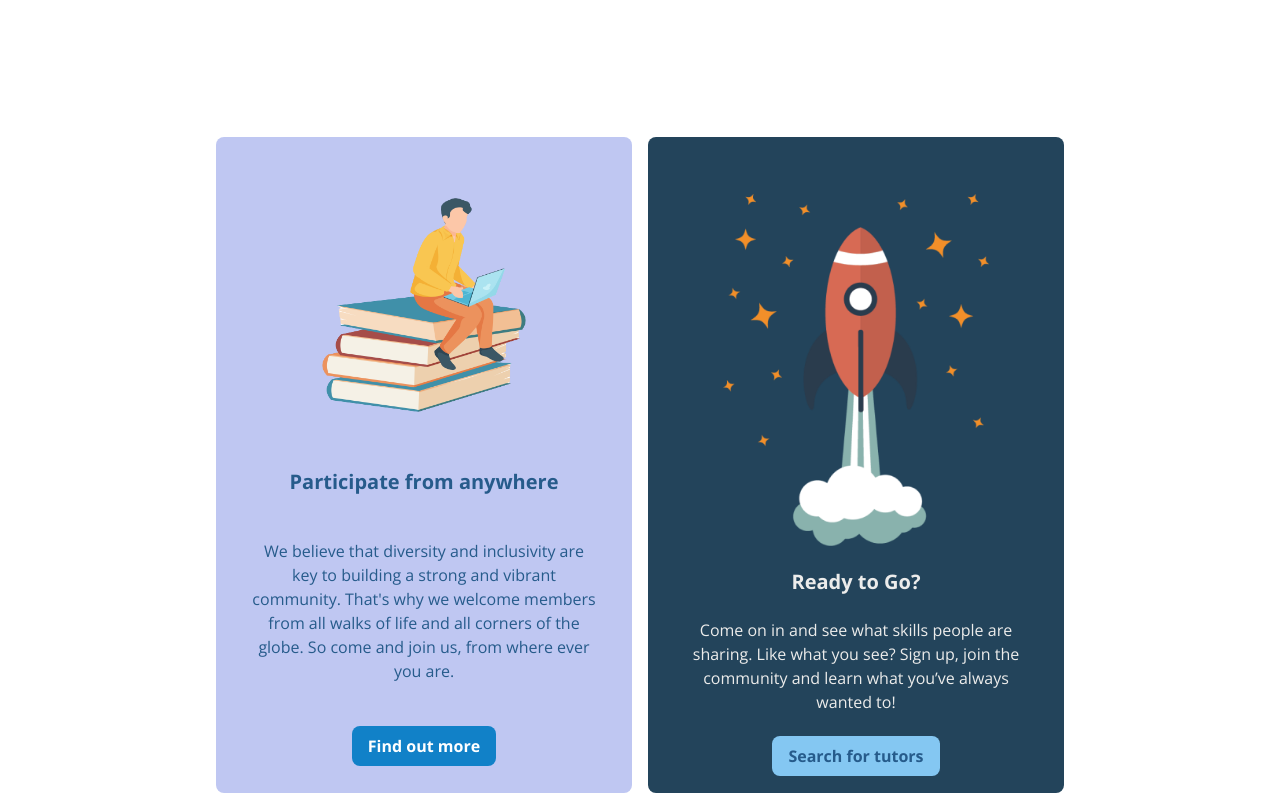
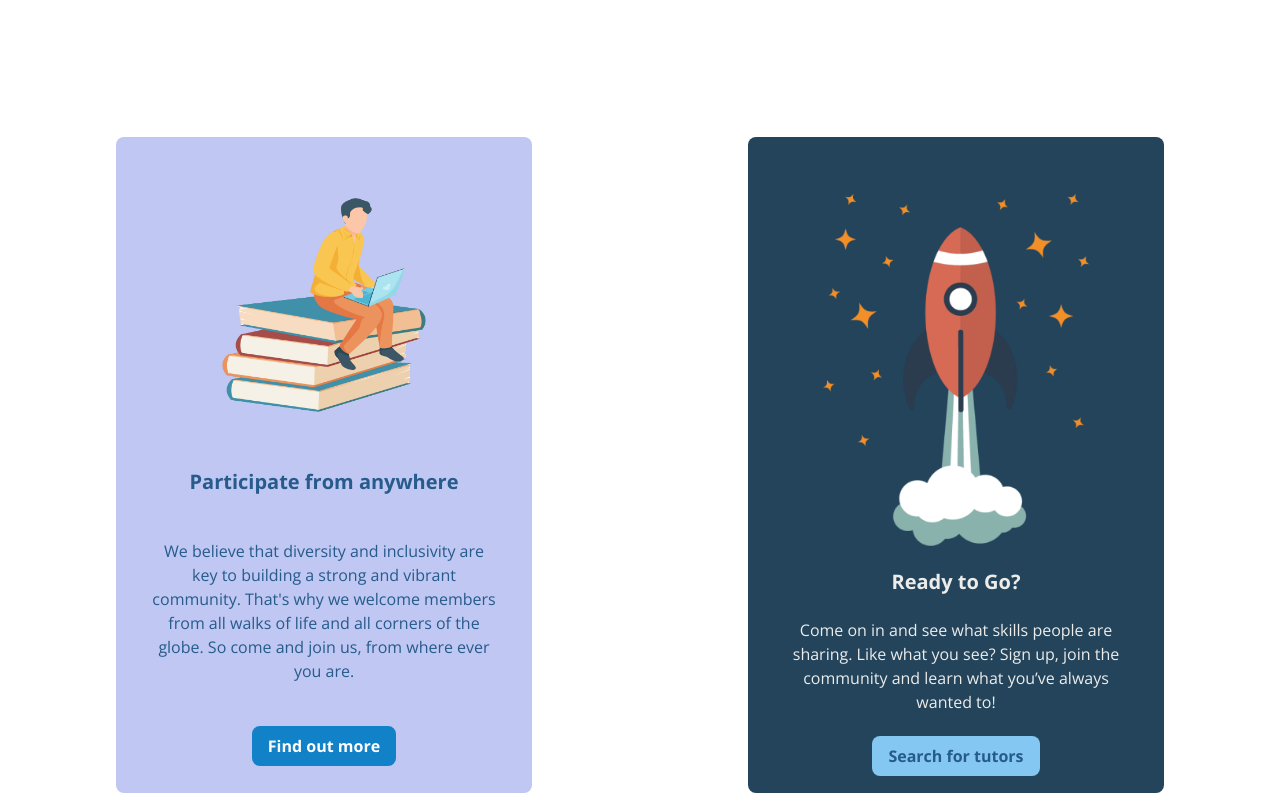
Before and after one commit to chingu-voyages/UpSkill, a React (Vite) app in the folder client/: page / in a window 1280 px wide. Shown: the part 2560-3360 px from the top of the page. Built offline with nearby package versions, Linux system fonts and the light colour scheme.

Commit message:
fix: Hero card spacing on full-screen

```diff
--- a/client/src/components/Cards.jsx
+++ b/client/src/components/Cards.jsx
@@ -3,7 +3,7 @@ import rocket from "../assets/landing/rocket.png";
 
 const Cards = () => {
   return (
-    <div className="flex flex-col md:flex-row justify-around md:justify-center md:gap-4 items-center gap-20 p-4">
+    <div className="flex flex-col md:flex-row justify-around md:justify-center lg:justify-around md:gap-4 items-center gap-20 p-4 mb-12">
       <div className=" bg-winkle md:h-[41rem] w-[80%] rounded-lg lg:w-2/6 flex flex-col items-center justify-around p-4">
         <img
           className="mx-auto max-w-[200px] sm:sm:max-w-[280px]"
```
